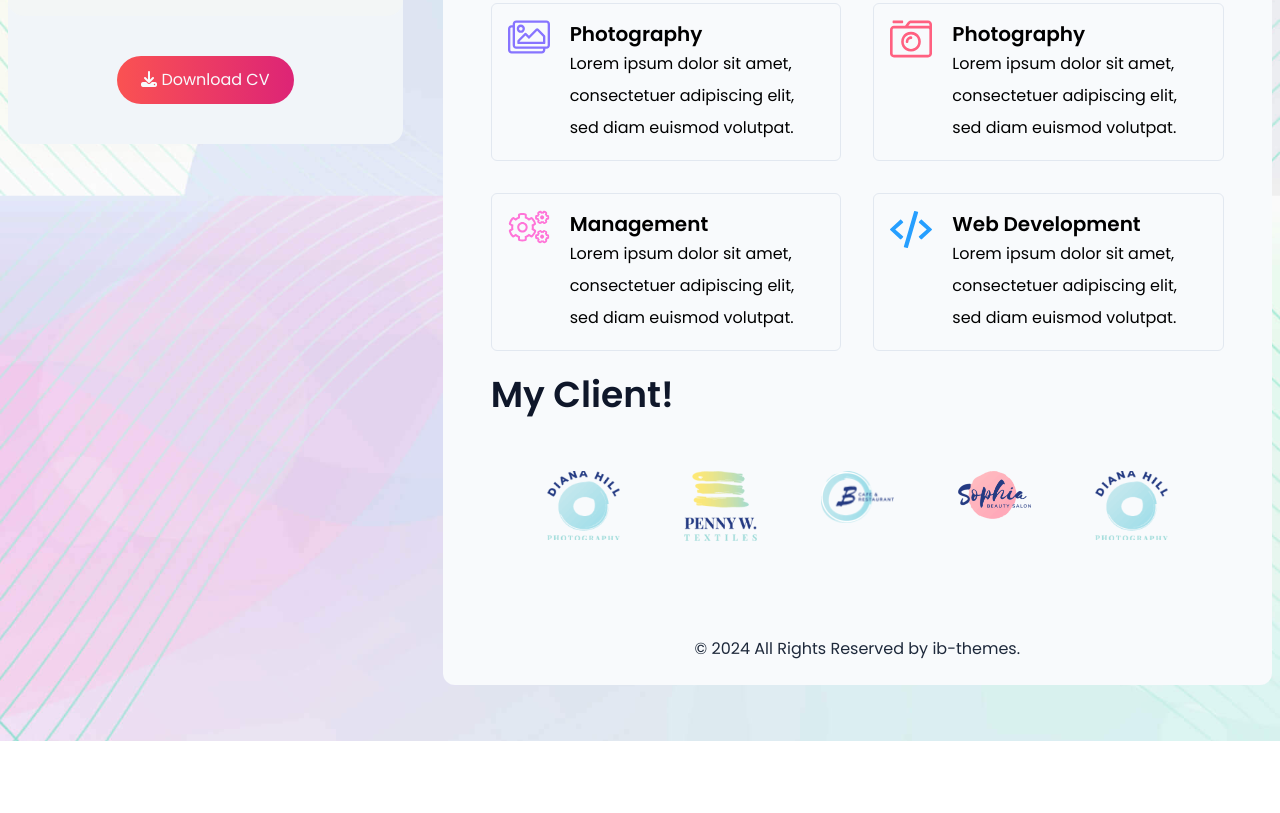
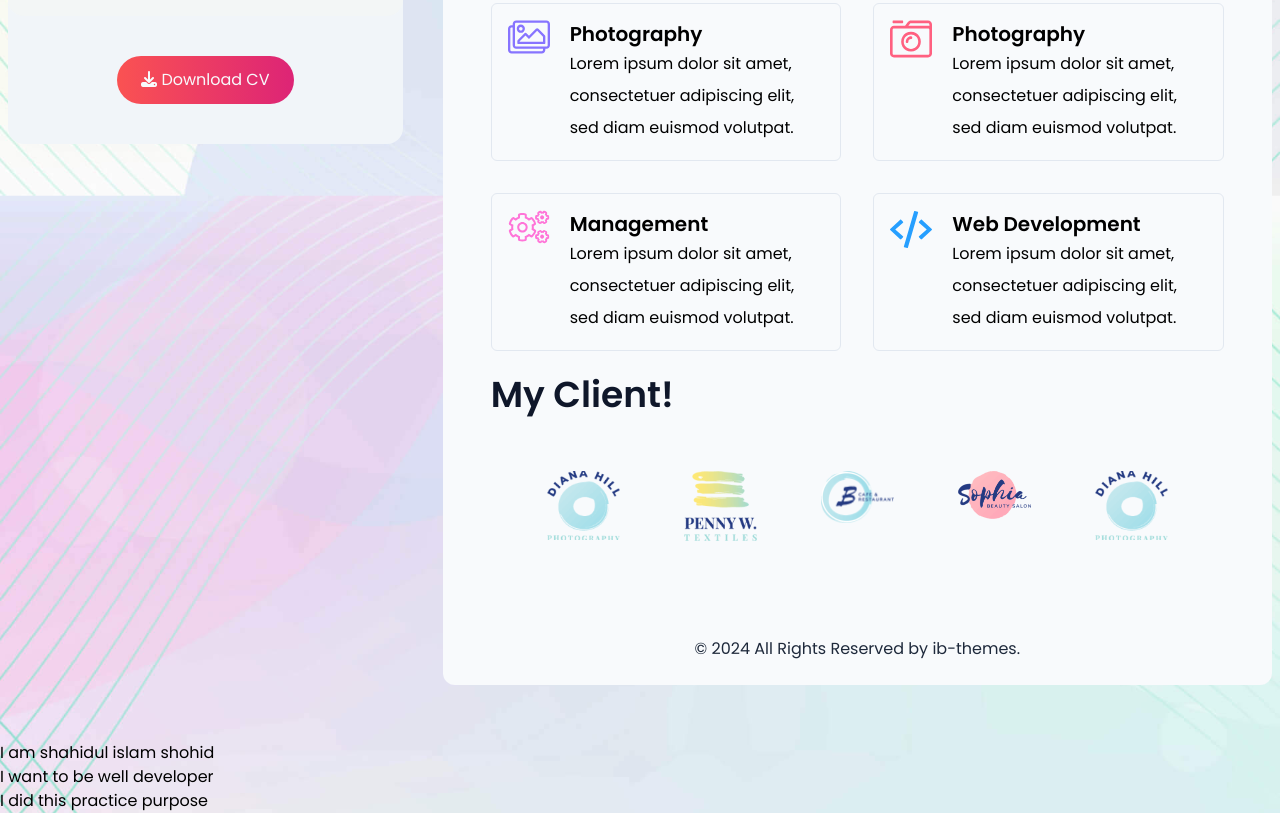
Before and after one commit to Alamin-Coding/bostami-portfolio, a website: page index.html in a window 1280 px wide. Shown: the part 931-1744 px from the top of the page. Before the commit the page ends 1672 px from the top, so only its background shows below. Drawn offline with Linux system fonts and the light colour scheme.

Commit message:
just for practice

```diff
--- a/index.html
+++ b/index.html
@@ -954,6 +954,15 @@
       </section>
     </main>
     <!-- Side bar end -->
+
+  <!-- I added a new section for practice purpose -->
+   <section>
+    <div>
+      <h1>I am shahidul islam shohid</h1>
+      <h2>I want to be well developer</h2>
+      <p>I did this practice purpose</p>
+    </div>
+   </section>
     <script src="./js/jquery-1.12.4.min.js"></script>
     <script src="./js/slick.min.js"></script>
     <script src="./js/script.js"></script>
```
